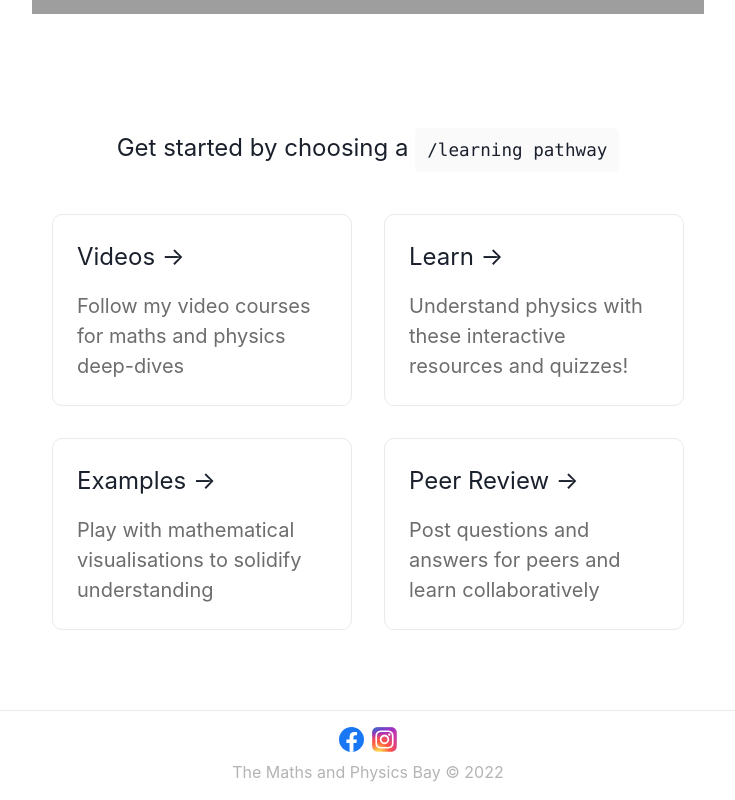
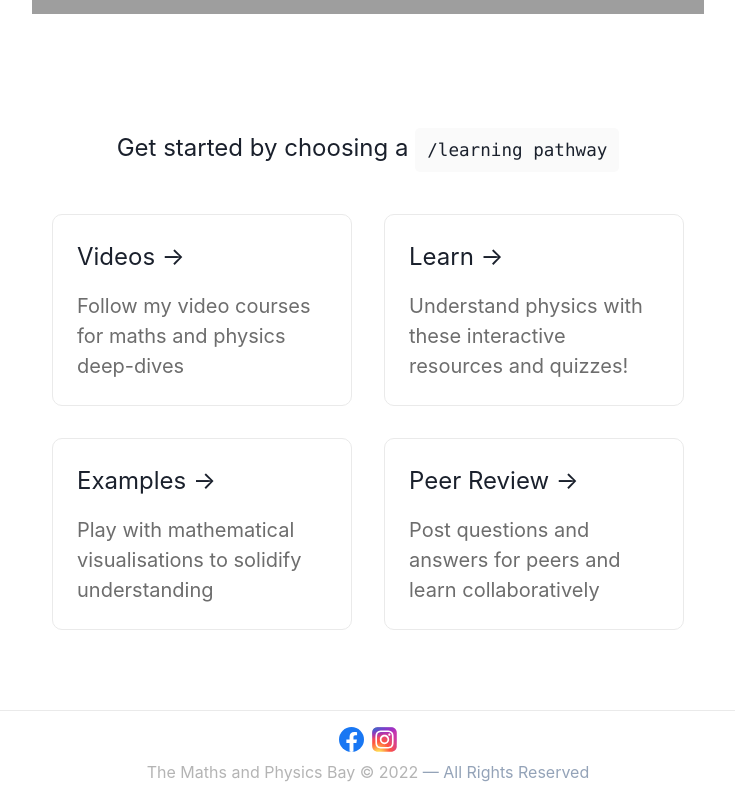
Before and after one commit to Optical-Tutor/maths-and-physics, a Next.js app: page / in a window 1280 px wide. Shown: the part 805-1605 px from the top of the page, without its empty margins (272-1007 px from the left). Built offline with nearby package versions, Linux system fonts and the light colour scheme; grey boxes are pictures that could not be loaded.

Commit message:
dyanamic footer with year

```diff
--- a/pages/index.tsx
+++ b/pages/index.tsx
@@ -160,7 +160,10 @@ const Home: NextPage = () => {
               </a>
             </span>
           </HStack>
-          <div>The Maths and Physics Bay &copy; {CURRENT_YEAR}</div>
+          <div>
+            The Maths and Physics Bay &copy; {CURRENT_YEAR}{" "}
+            <span className="text-slate-400">— All Rights Reserved</span>
+          </div>
         </VStack>
       </footer>
     </div>
```
